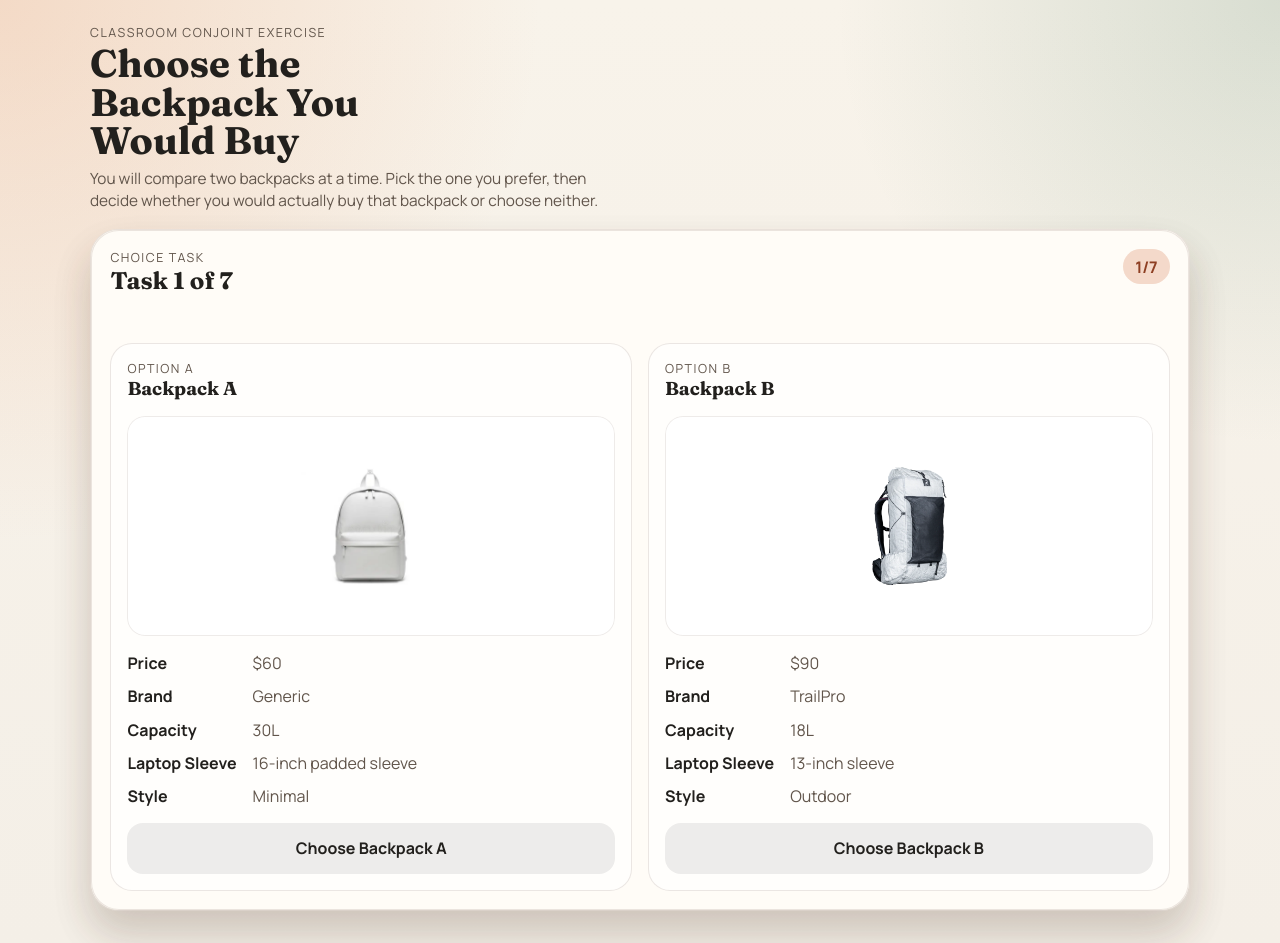
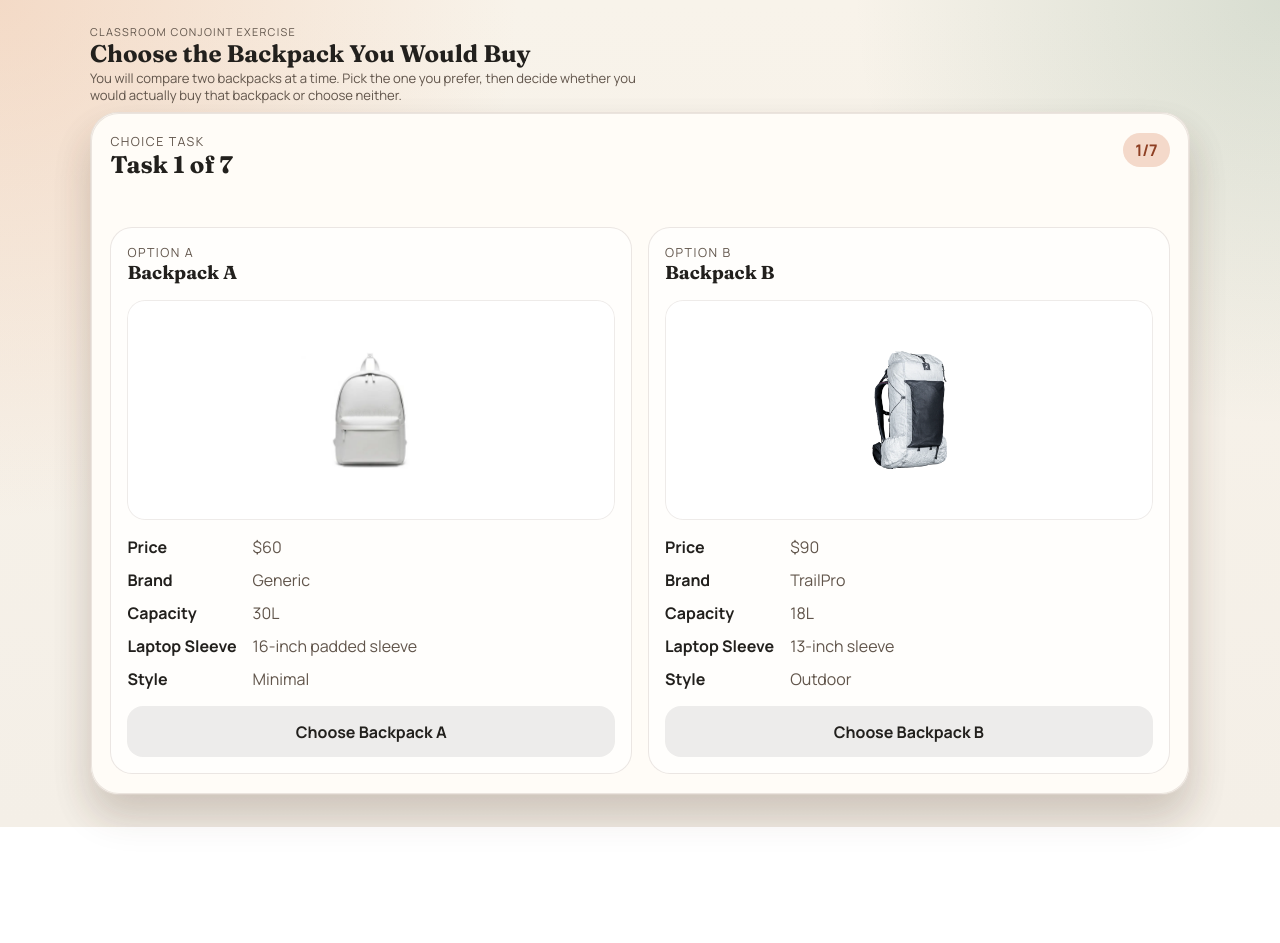
Before and after one commit to olivianatan/live_conjoint_example, a plain HTML site: page index.html in a window 1280 px wide. Both pictures are taken after a click on the button "Start task 1". After the commit the page ends 827 px from the top, so only its background shows below. Drawn offline with Linux system fonts and the light colour scheme.

Commit message:
update headers

```diff
--- a/app.js
+++ b/app.js
@@ -212,6 +212,8 @@ function chooseBalancedLevel(attributeKey, allowedLevels, levelUsage) {
 }
 
 function renderWelcome() {
+  document.body.classList.remove("in-study");
+
   if (state.currentTaskIndex >= STUDY_CONFIG.totalTasks) {
     renderCompletion();
     return;
@@ -229,6 +231,8 @@ function renderWelcome() {
 }
 
 function renderCurrentTask() {
+  document.body.classList.add("in-study");
+
   const task = state.tasks[state.currentTaskIndex];
   if (!task) {
     renderCompletion();
@@ -477,6 +481,8 @@ function setGlobalSaveMessage(message) {
 }
 
 function renderCompletion() {
+  document.body.classList.add("in-study");
+
   appRoot.innerHTML = "";
   const template = document.getElementById("completion-template");
   const node = template.content.cloneNode(true);
--- a/styles.css
+++ b/styles.css
@@ -34,6 +34,7 @@ body {
 
 .hero {
   margin-bottom: 1rem;
+  transition: all 180ms ease;
 }
 
 .eyebrow,
@@ -68,6 +69,26 @@ h1 {
   font-size: 0.96rem;
   line-height: 1.45;
   color: var(--muted);
+}
+
+body.in-study .hero {
+  margin-bottom: 0.5rem;
+}
+
+body.in-study h1 {
+  font-size: clamp(1.15rem, 2vw, 1.5rem);
+  max-width: none;
+}
+
+body.in-study .intro {
+  margin-top: 0.25rem;
+  font-size: 0.82rem;
+  line-height: 1.3;
+  max-width: 70ch;
+}
+
+body.in-study .eyebrow {
+  font-size: 0.68rem;
 }
 
 .app-card,
```
